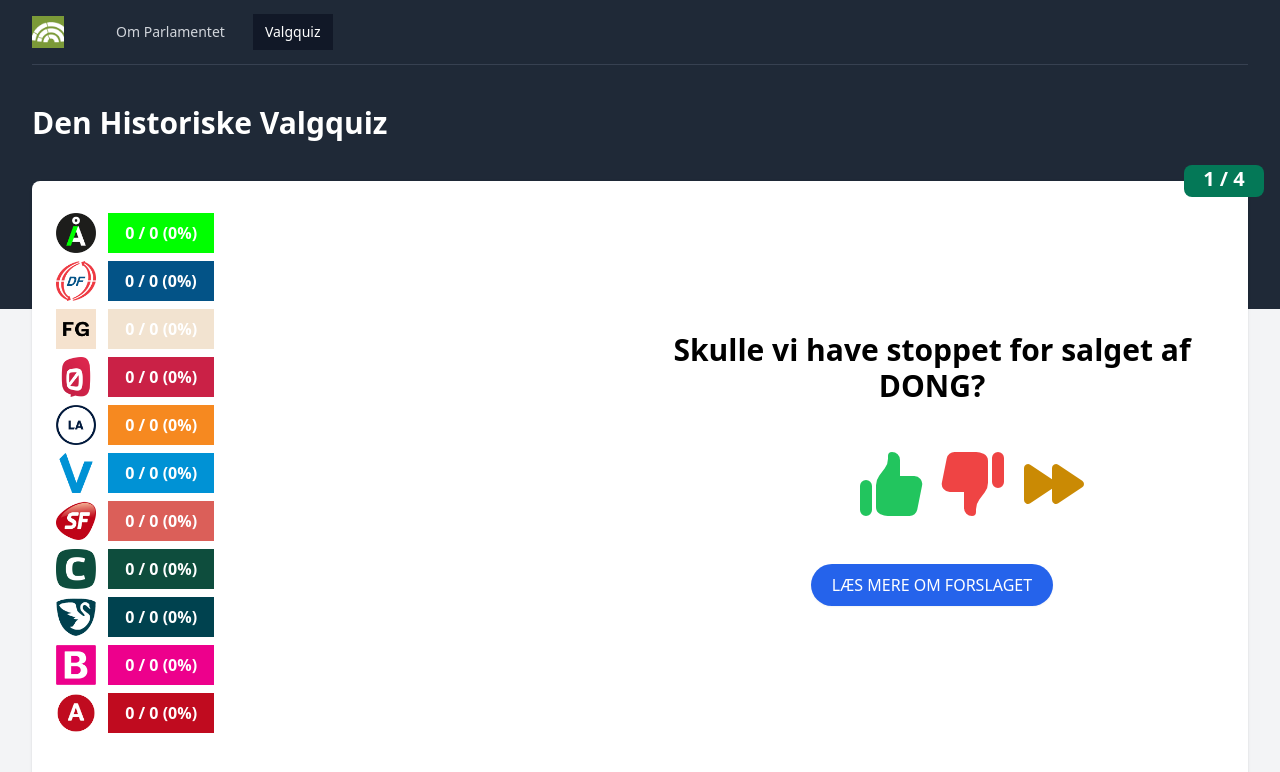
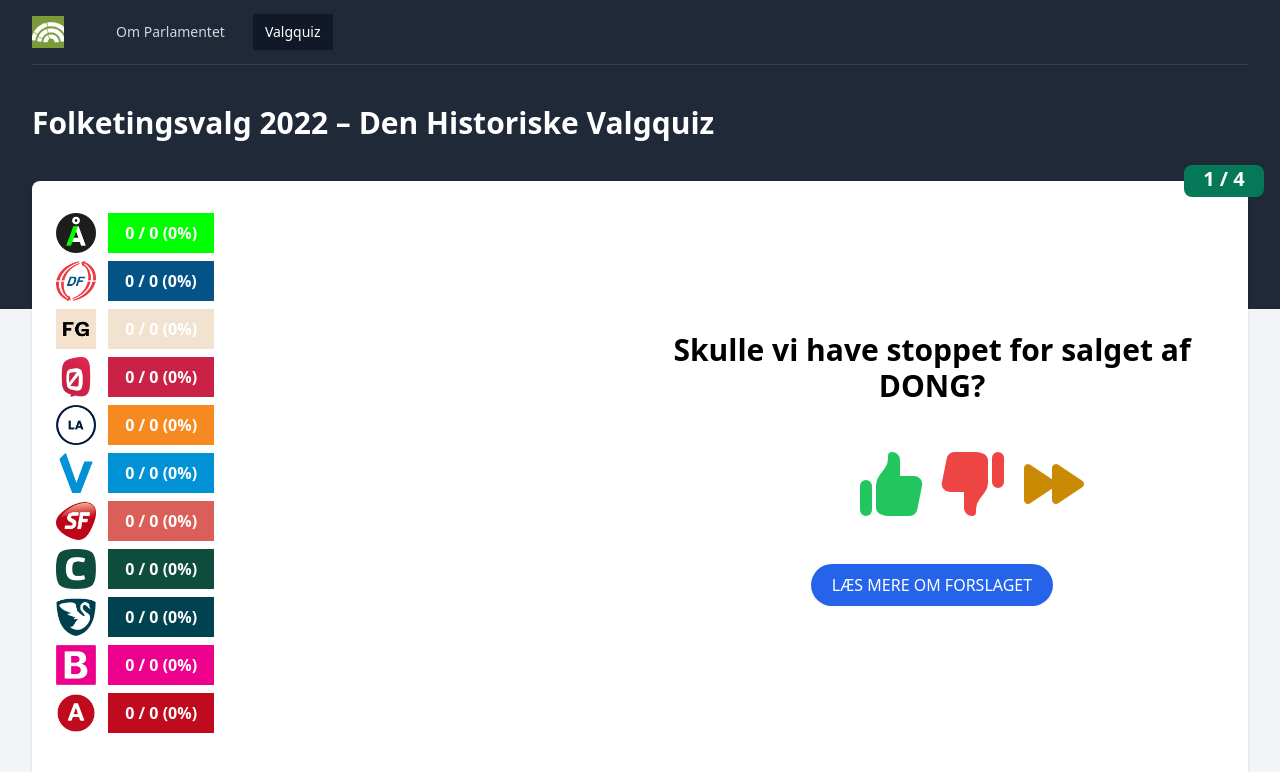
Before and after one commit to huulbaek/parlamentet.dk, a Nuxt app: page /valgtest in a window 1280 px wide. Shown: the top 772 px of the page. Built offline with nearby package versions, Linux system fonts and the light colour scheme.

Commit message:
Spelling error

```diff
--- a/assets/data/electionData.json
+++ b/assets/data/electionData.json
@@ -44,7 +44,7 @@
     "ftid": "B 15",
     "samling": "2021-22",
     "link": "https://www.ft.dk/samling/20211/beslutningsforslag/B15/index.htm",
-    "title": "Skal tandlæger skal have de samme vilkår som de praktiserende læger, så en større del betales af det offentlige?",
+    "title": "Skal tandlæger have de samme vilkår som de praktiserende læger, så en større del betales af det offentlige?",
     "yay": [
       "SF", "EL", "FG"
     ],
--- a/pages/valgtest.vue
+++ b/pages/valgtest.vue
@@ -23,10 +23,10 @@
 const mainStore = useMainStore()
 
 useHead({
-  title: 'Den Historiske Valgquiz – Parlamentet.dk',
+  title: 'Folketingsvalg 2022 – Den Historiske Valgtest – Parlamentet.dk',
 })
 
 onMounted(() => {
-  mainStore.updateHeaderTitle('Den Historiske Valgquiz')
+  mainStore.updateHeaderTitle('Folketingsvalg 2022 – Den Historiske Valgquiz')
 })
 </script>
```
